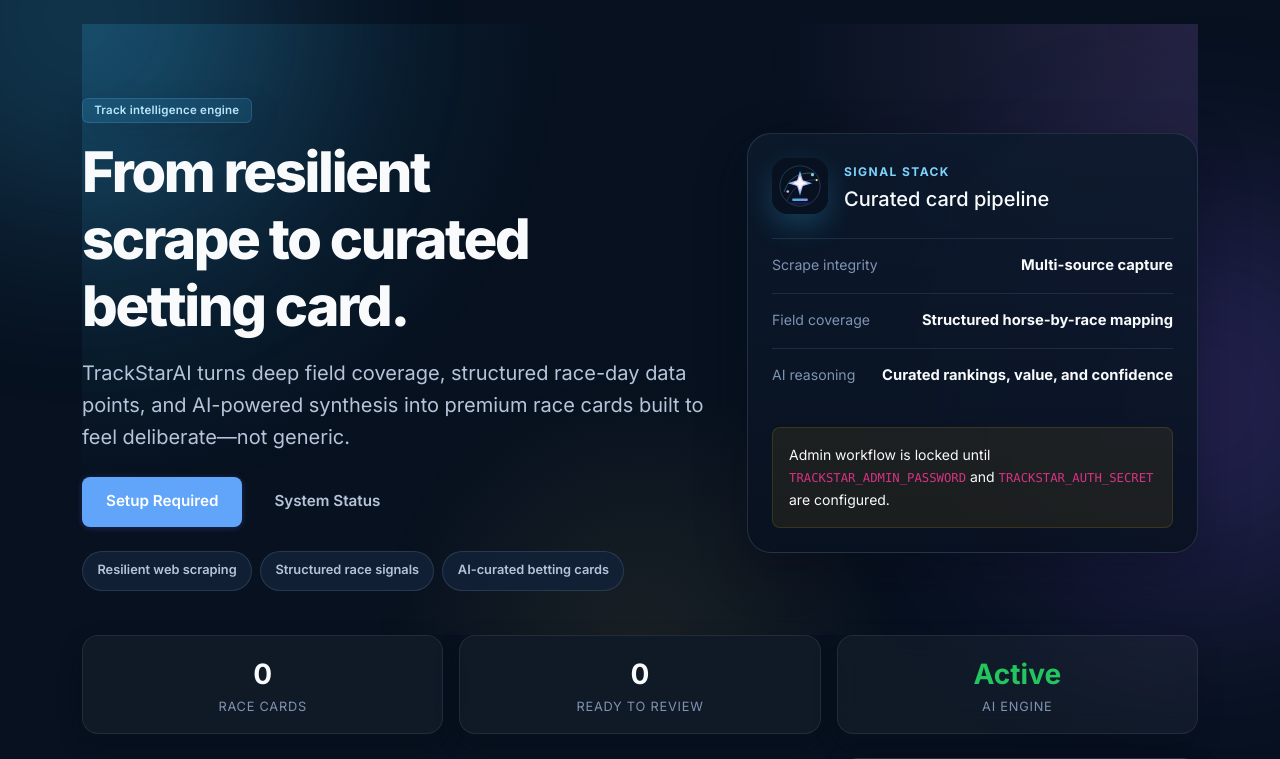
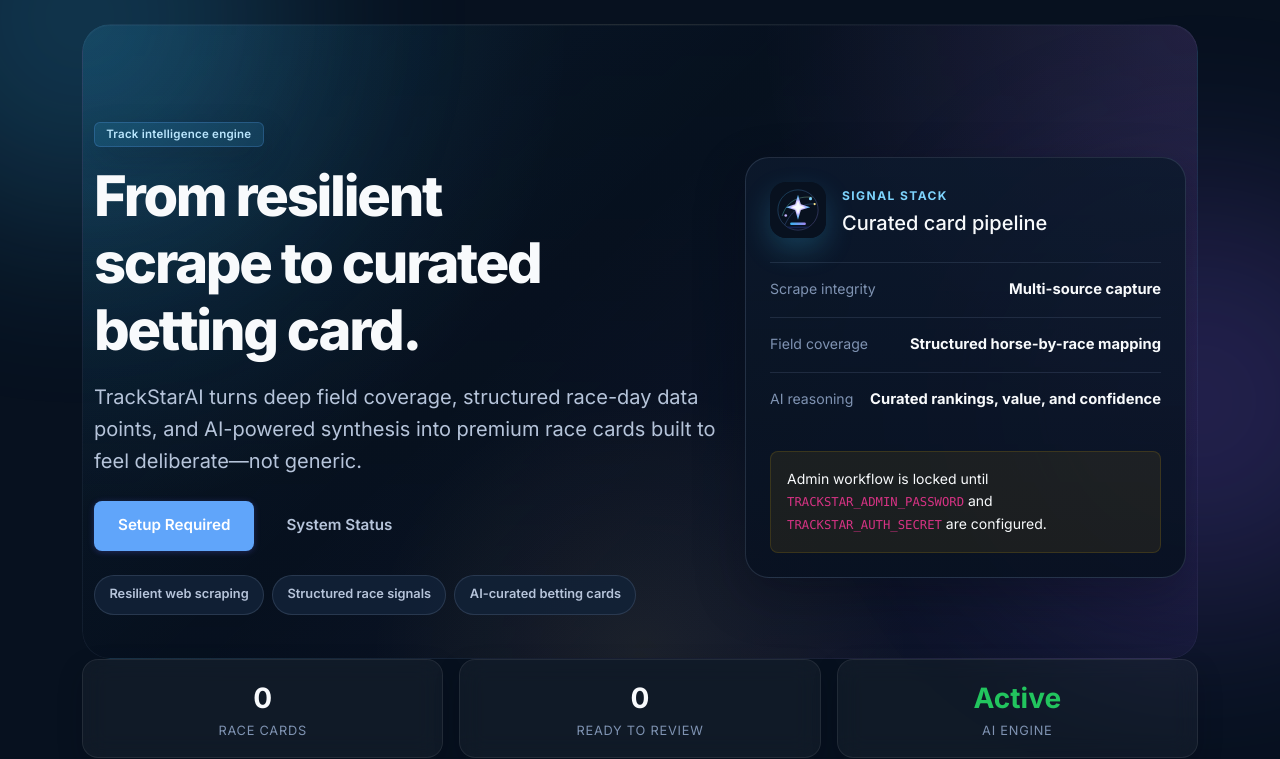
Before and after one commit to SyN415/del-mar-race-analyzer, a FastAPI app: page / in a window 1280 px wide. Shown: the part 63-822 px from the top of the page. Run offline with FastAPI, Linux system fonts and the light colour scheme; data that the repository does not hold is empty; some libraries are stand-ins or nearby versions.

Commit message:
Hero fix css changes

```diff
--- a/static/css/style.css
+++ b/static/css/style.css
@@ -82,12 +82,42 @@ main.container {
 
 /* ── Hero ── */
 .hero-section {
-    padding: 4.5rem 0 2.75rem;
-    background: var(--gradient-hero);
+    position: relative;
+    isolation: isolate;
+    overflow: hidden;
+    padding: 4.5rem clamp(1rem, 2vw, 1.5rem) 2.75rem;
+    border-radius: calc(var(--radius-lg) + 4px);
+    background: transparent;
     animation: fadeUp 0.7s ease-out;
 }
 
-.hero-grid { min-height: 28rem; }
+.hero-section::before {
+    content: "";
+    position: absolute;
+    inset: 0;
+    border-radius: inherit;
+    background:
+        linear-gradient(180deg, rgba(7, 17, 31, 0.18) 0%, rgba(7, 17, 31, 0.06) 100%),
+        var(--gradient-hero);
+    border: 1px solid rgba(150, 170, 205, 0.08);
+    box-shadow: inset 0 1px 0 rgba(255, 255, 255, 0.03);
+    z-index: -2;
+}
+
+.hero-section::after {
+    content: "";
+    position: absolute;
+    inset: 0;
+    border-radius: inherit;
+    background: linear-gradient(135deg, rgba(56, 189, 248, 0.05) 0%, transparent 42%, rgba(139, 92, 246, 0.08) 100%);
+    z-index: -1;
+}
+
+.hero-grid {
+    min-height: 28rem;
+    margin: 0;
+}
+
 .hero-copy { max-width: 42rem; }
 .hero-section h1 { letter-spacing: -0.04em; max-width: 12ch; }
 
@@ -381,7 +411,10 @@ main.container {
 /* ── Responsive ── */
 @media (max-width: 768px) {
     .container { padding-left: 15px; padding-right: 15px; }
-    .hero-section { padding: 2.5rem 0 1.5rem; }
+    .hero-section {
+        padding: 2.5rem 1rem 1.5rem;
+        border-radius: 20px;
+    }
     .display-4 { font-size: 1.75rem; }
     .btn-lg { padding: 0.6rem 1.5rem; font-size: 0.9rem; }
     .hero-section h1 { max-width: none; }
--- a/templates/base.html
+++ b/templates/base.html
@@ -15,7 +15,7 @@
     <!-- Font Awesome -->
     <link href="https://cdnjs.cloudflare.com/ajax/libs/font-awesome/6.4.0/css/all.min.css" rel="stylesheet">
     <!-- Custom CSS -->
-    <link href="/static/css/style.css?v=3.0.0" rel="stylesheet">
+    <link href="/static/css/style.css?v=3.0.1" rel="stylesheet">
 
     {% block extra_head %}{% endblock %}
 </head>
```
